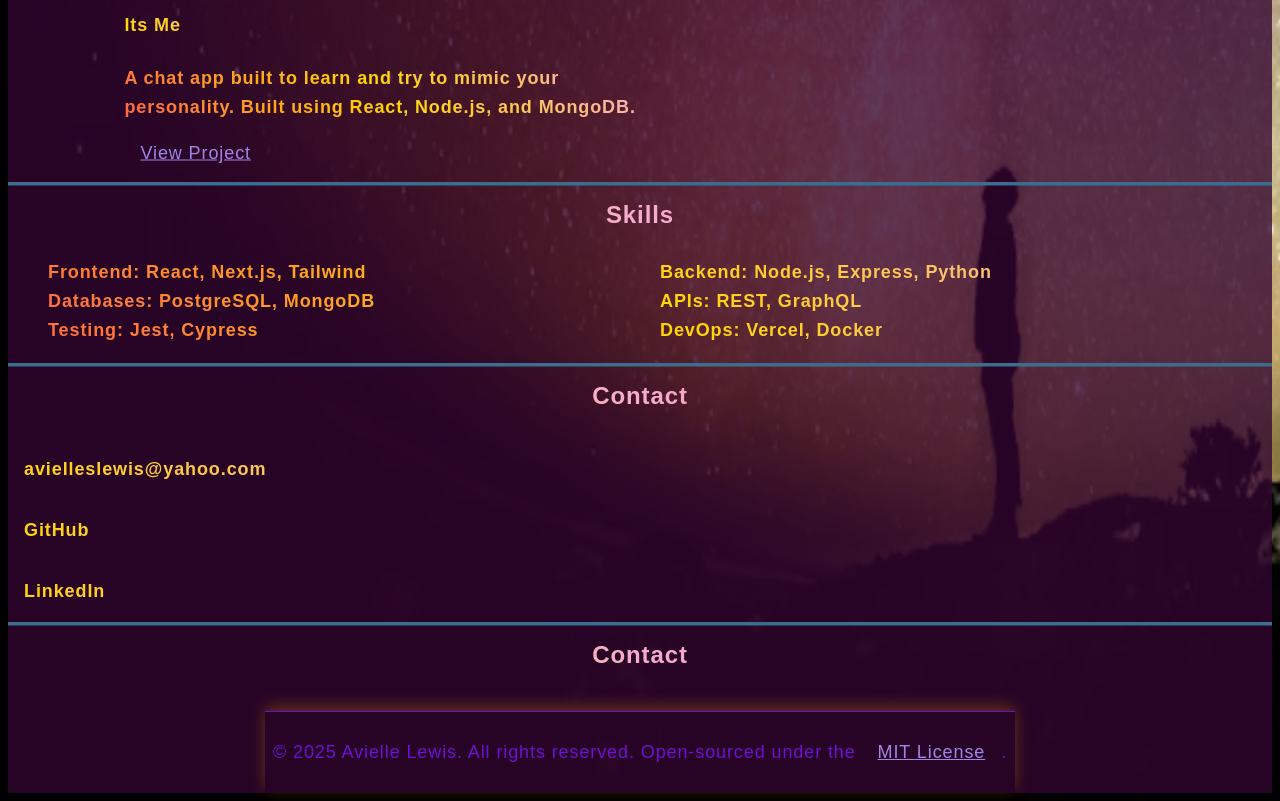
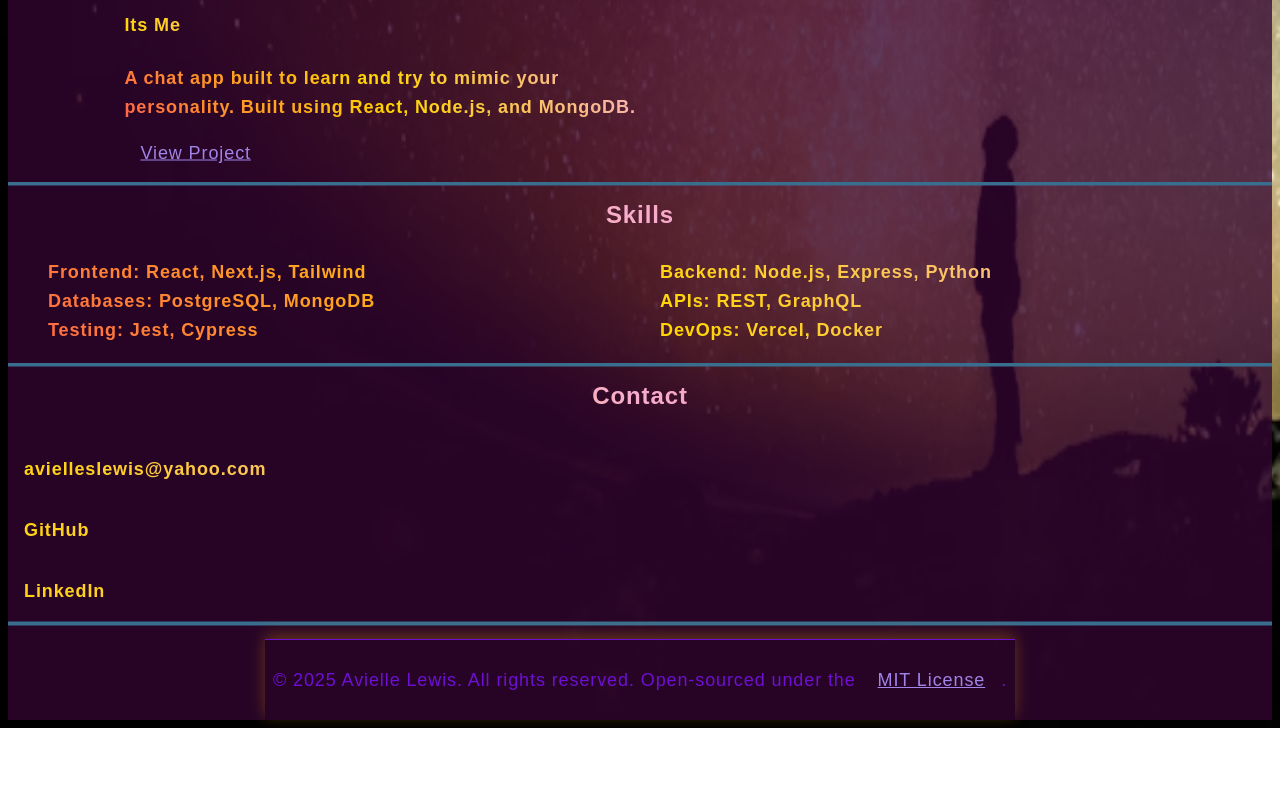
Before and after one commit to aviselanj/perfect-portfolio, a Next.js app: page / in a window 1280 px wide. Shown: the part 1421-2222 px from the top of the page. After the commit the page ends 2149 px from the top, so only its background shows below. Built offline with nearby package versions, Linux system fonts and the light colour scheme.

Commit message:
removed unwanted content

```diff
--- a/src/app/page.tsx
+++ b/src/app/page.tsx
@@ -85,12 +85,7 @@ export default function Home() {
       </section>
       <section
         id="contact"
-        className="w-full max-w-4xl rounded-xl shadow-lg p-8 font-serif animate-float border-t-4"
-      >
-        <h3 className="gradient-text subheading text-2xl font-bold mb-4">Contact</h3>
-
-
-
+        className="w-full max-w-4xl rounded-xl shadow-lg p-8 font-serif animate-float border-t-4">
 
       </section>
 
```
